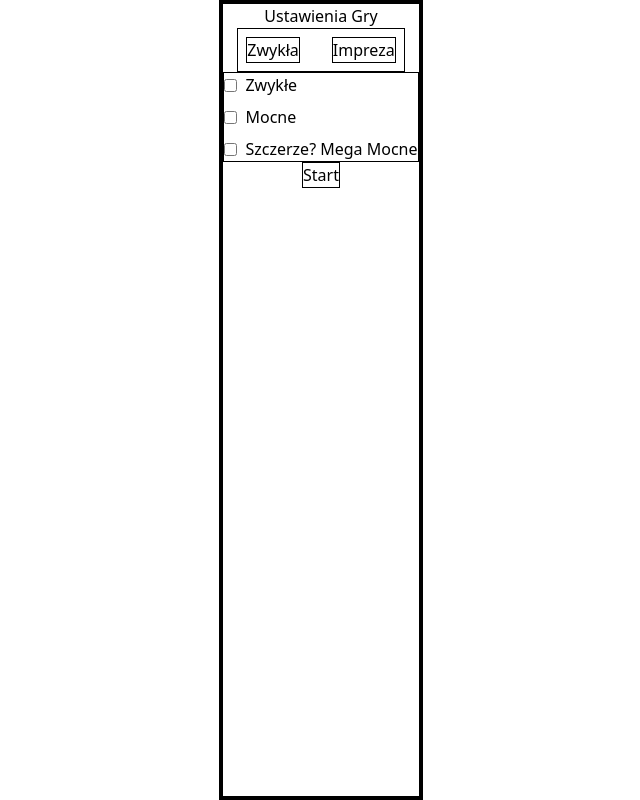
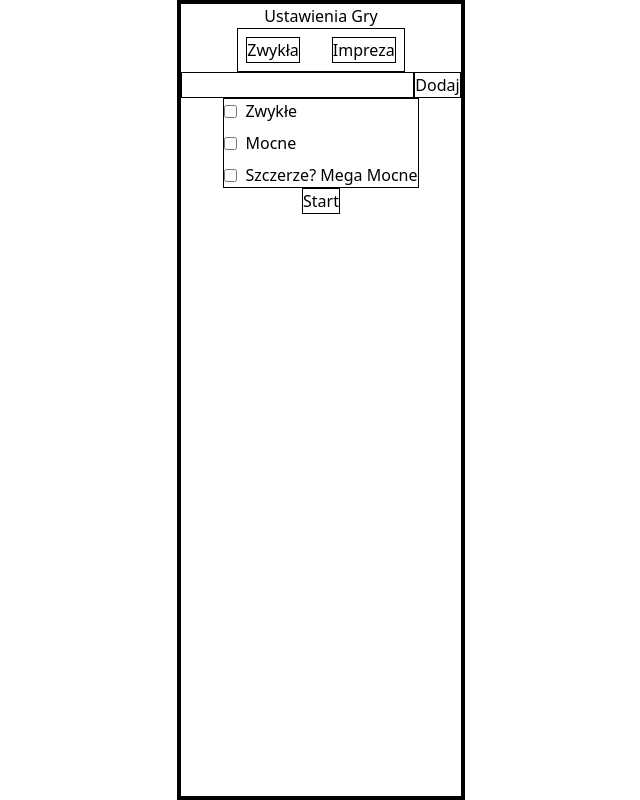
Before and after one commit to Mozlook/TruthOrDareFrontend, a React (Vite) app: page / in a window 1280 px wide. Both pictures are taken after a click on the button "Impreza". Shown: the whole page, without its empty margins (319-959 px from the left). Built offline with nearby package versions, Linux system fonts and the light colour scheme.

Commit message:
party creatorw

```diff
--- a/src/App.tsx
+++ b/src/App.tsx
@@ -10,6 +10,7 @@ function App() {
     hard: false,
     hardcore: false,
   });
+  const [party, setParty] = useState<string[]>([]);
   return (
     <div className="flex justify-center min-h-screen ">
       {gameState === "menu" && (
@@ -19,6 +20,8 @@ function App() {
           setGameMode={setGameMode}
           questionsPackge={questionPackage}
           setQuestionsPackage={setQuestionPackage}
+          party={party}
+          setParty={setParty}
         />
       )}
     </div>
--- a/src/components/CreateGame.tsx
+++ b/src/components/CreateGame.tsx
@@ -1,20 +1,25 @@
 import type { GameMode, GameState, QuestionsPackage } from "../models/models";
 import GameModePicker from "./GameModePicker";
+import PartyCreator from "./PartyCreator";
 import QuestionsPackagePicker from "./QuestionsPackagePicker";
 
 type Props = {
+  gameMode: GameMode;
+  questionsPackge: QuestionsPackage;
+  party: string[];
   setGameState: React.Dispatch<React.SetStateAction<GameState>>;
-  gameMode: GameMode;
   setGameMode: React.Dispatch<React.SetStateAction<GameMode>>;
-  questionsPackge: QuestionsPackage;
   setQuestionsPackage: React.Dispatch<React.SetStateAction<QuestionsPackage>>;
+  setParty: React.Dispatch<React.SetStateAction<string[]>>;
 };
 const CreateGame: React.FC<Props> = ({
+  gameMode,
+  questionsPackge,
+  party,
   setGameState,
-  gameMode,
   setGameMode,
-  questionsPackge,
   setQuestionsPackage,
+  setParty,
 }) => {
   function StartGame() {
     setGameState("game");
@@ -23,6 +28,9 @@ const CreateGame: React.FC<Props> = ({
     <div className="border-black border-4 flex flex-col items-center">
       Ustawienia Gry
       <GameModePicker gameMode={gameMode} setGameMode={setGameMode} />
+      {gameMode === "party" && (
+        <PartyCreator party={party} setParty={setParty} />
+      )}
       <QuestionsPackagePicker
         questionsPackage={questionsPackge}
         setQuestionPackage={setQuestionsPackage}
--- /dev/null
+++ b/src/components/PartyCreator.tsx
@@ -0,0 +1,35 @@
+import { useState } from "react";
+
+type Props = {
+  party: string[];
+  setParty: React.Dispatch<React.SetStateAction<string[]>>;
+};
+const PartyCreator: React.FC<Props> = ({ party, setParty }) => {
+  const [player, setPlayer] = useState<string>("");
+
+  function AddToParty() {
+    setParty((prev) => [...prev, player]);
+    setPlayer("");
+  }
+  return (
+    <div className="flex flex-col">
+      {party.map((player) => (
+        <span>{player}</span>
+      ))}
+      <div className="flex">
+        <input
+          type="text"
+          value={player}
+          onChange={(e) => {
+            setPlayer(e.target.value);
+          }}
+          className="border-1"
+        />
+        <button onClick={AddToParty} className="border-1">
+          Dodaj
+        </button>
+      </div>
+    </div>
+  );
+};
+export default PartyCreator;
```
